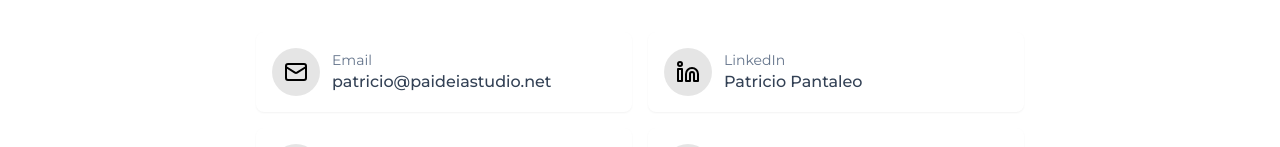
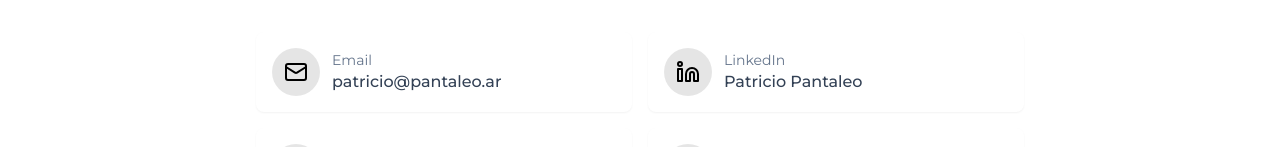
Before and after one commit to Ppantaleo/page, a Next.js app: page / in a window 1280 px wide. Shown: the part 4160-4307 px from the top of the page. Built offline with nearby package versions, Linux system fonts and the light colour scheme; a web font is replaced by a local one.

Commit message:
Update page.tsx

```diff
--- a/app/page.tsx
+++ b/app/page.tsx
@@ -330,7 +330,7 @@ export default function Home() {
 
             <div className="grid grid-cols-1 md:grid-cols-2 gap-4 mb-12">
               <Link
-                href="mailto:patricio@paideiastudio.net"
+                href="mailto:patricio@pantaleo.ar"
                 className="flex items-center gap-3 bg-white dark:bg-slate-800 p-4 rounded-lg shadow-sm hover:shadow-md transition-all text-slate-700 dark:text-white"
               >
                 <div className="w-12 h-12 bg-primary/10 rounded-full flex items-center justify-center text-primary">
@@ -338,7 +338,7 @@ export default function Home() {
                 </div>
                 <div className="text-left">
                   <div className="text-sm text-slate-500 dark:text-slate-400">Email</div>
-                  <div className="font-medium">patricio@paideiastudio.net</div>
+                  <div className="font-medium">patricio@pantaleo.ar</div>
                 </div>
               </Link>
 
```
